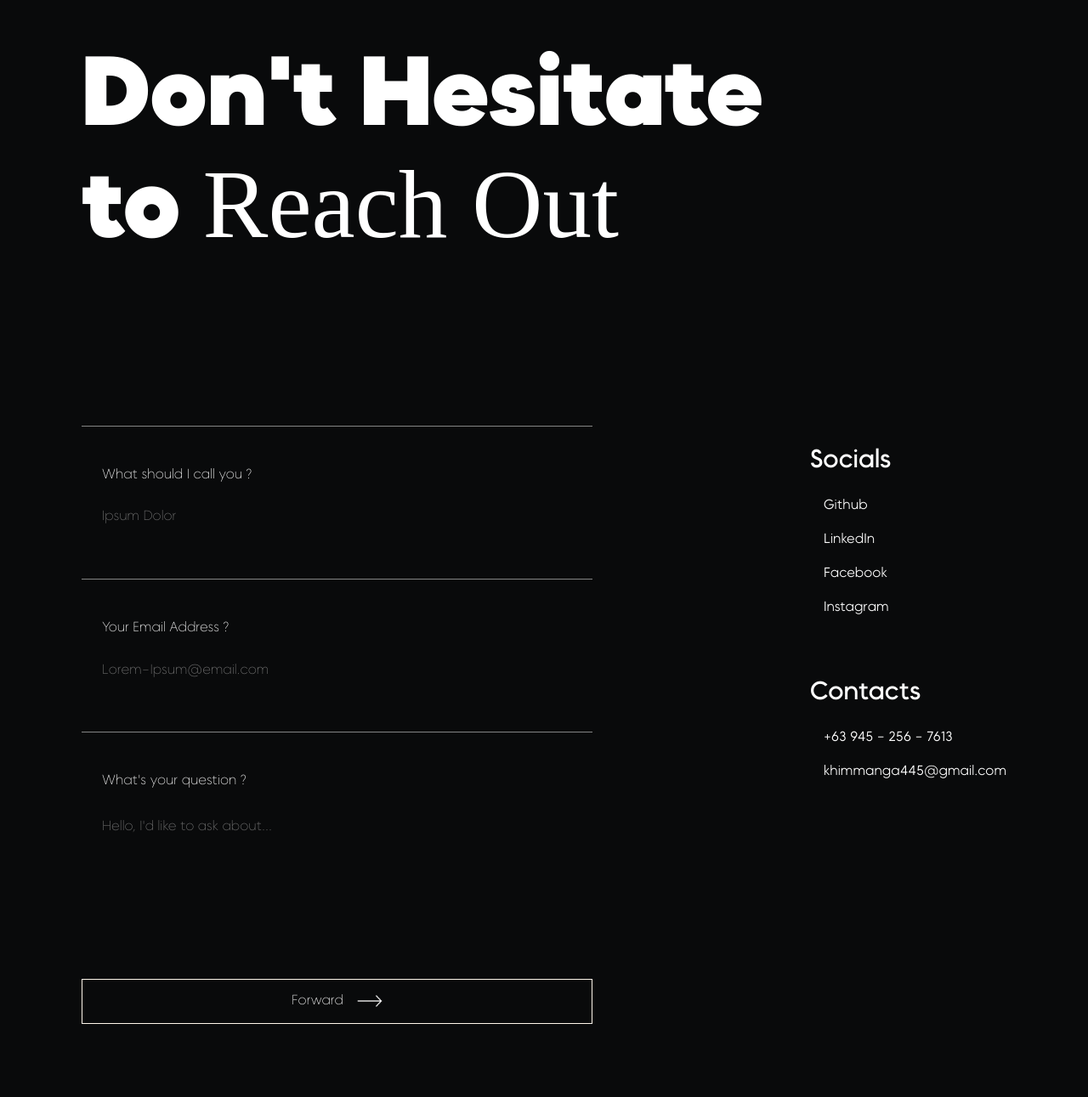
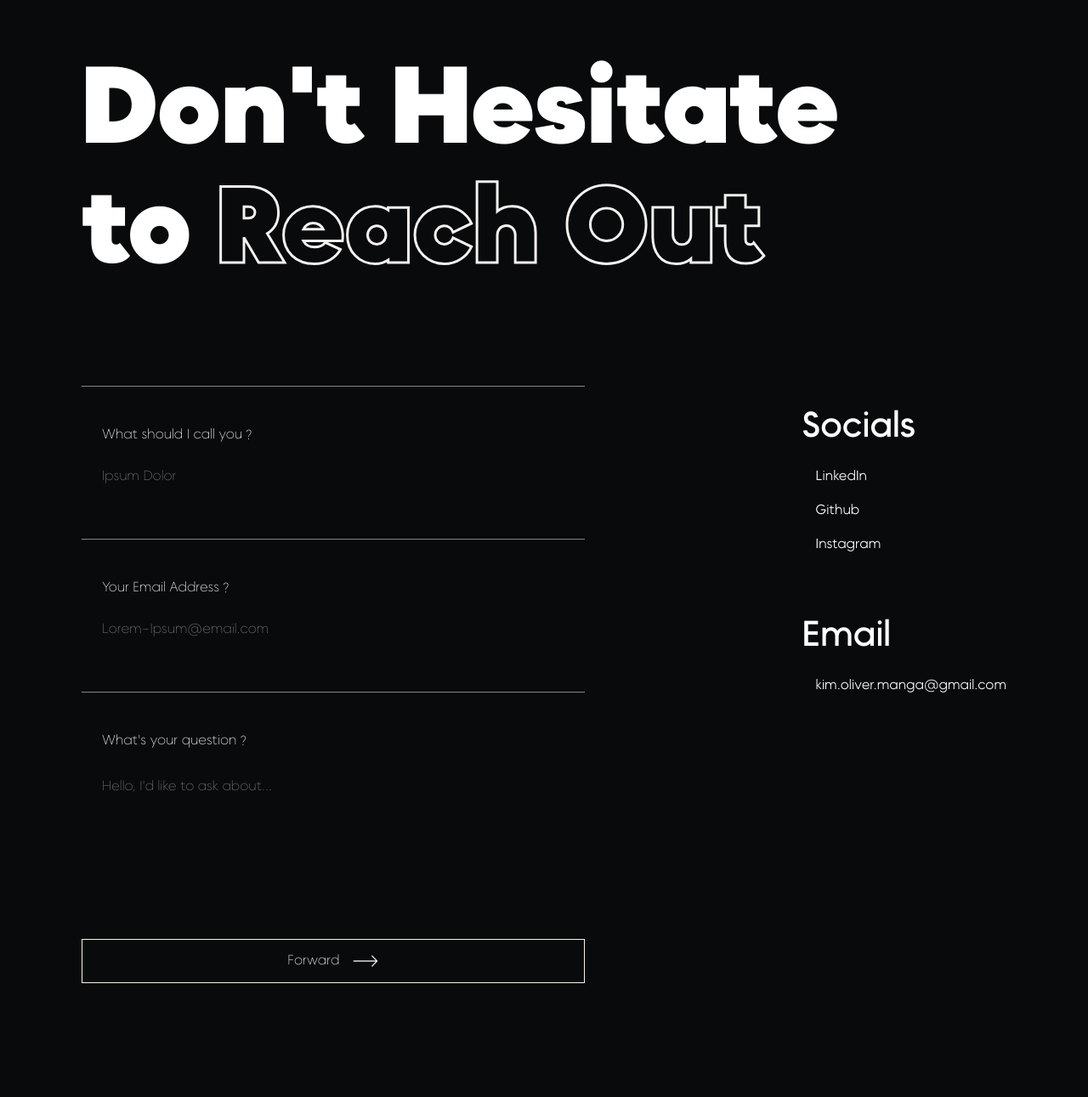
Before and after one commit to rttn-Mango/rttn.Mango, a React (Vite) app: page /contact in a window 1280 px wide. Shown: the part 179-1470 px from the top of the page at 85% size. Built offline with nearby package versions, Linux system fonts and the light colour scheme.

Commit message:
Changes: minor updates on contact page

```diff
--- a/src/Pages/ContactPage.jsx
+++ b/src/Pages/ContactPage.jsx
@@ -1,30 +1,10 @@
+import { useEffect } from "react";
 import { Link } from "react-router-dom";
-import { motion } from "framer-motion";
-import { useEffect } from "react";
 
 //Image
 import right from '../assets/Right.svg'
 
 export default function ContactPage() {
-    const textAnim = {
-        initial: {opacity: 0},
-        animate: {
-            opacity: 1,
-            transition: {
-                duration: .5,
-                ease: [0.45, 0, 0.55, 1]
-            }
-        }
-    }
-
-    const subHeadingAnim = {
-        initial: {y: 70, opacity: 0},
-        animate: {
-            y: 0,
-            opacity: 1,
-
-        }
-    }
 
     //To change document title once the Component mounts
     useEffect(() => {
@@ -35,7 +15,7 @@ export default function ContactPage() {
     return(
 
         <main className="contact-page">
-            <motion.h1 variants={textAnim} initial="initial" whileInView='animate'>Don&apos;t Hesitate to <span>Reach Out</span></motion.h1>
+            <h1 >Don&apos;t Hesitate to <span>Reach Out</span></h1>
 
             <section className="contact-page__container">
                 <form action="https://formsubmit.co/d04bc60964151e048879c5cd4e2a437f" method="POST" className="contact-page__form">
@@ -43,37 +23,35 @@ export default function ContactPage() {
                     {/*To disable captcha when sending message */}
                     <input type="hidden" name="_captcha" value='false'/>
 
-                    <motion.div variants={textAnim} initial="initial" whileInView='animate' className="form-group">
+                    <div className="form-group">
                         <label htmlFor="name">What should I call you<span>?</span></label>
                         <input id="name" name="name" type="text" placeholder="Ipsum Dolor" required/>
-                    </motion.div>
+                    </div>
 
-                    <motion.div variants={textAnim} initial="initial" whileInView='animate' className="form-group">
+                    <div className="form-group">
                         <label htmlFor="email">Your Email Address<span>?</span></label>
                         <input id="email" name="email" type="email" placeholder="Lorem-Ipsum@email.com" required/>
-                    </motion.div>
+                    </div>
 
-                    <motion.div variants={textAnim} initial="initial" whileInView='animate' className="form-group">
+                    <div className="form-group">
                         <label htmlFor="message">What&apos;s your question<span>?</span></label>
                         <textarea name="message" id="message" placeholder="Hello, I'd like to ask about..." required/>
-                    </motion.div>
+                    </div>
 
-                    <motion.button variants={textAnim} initial="initial" whileInView='animate' type="submit">Forward <img src={right} alt="right arrow" draggable="false" width={30} height={30}/></motion.button>
+                    <button type="submit">Forward <img src={right} alt="right arrow" draggable="false" width={30} height={30}/></button>
                 </form>
 
                 <section className="contact-page__links">
-                    <motion.h2 variants={subHeadingAnim} initial="initial" whileInView='animate'>Socials</motion.h2>
-                    <motion.div variants={textAnim} initial="initial" whileInView='animate' className="contact-page__links--socials">
+                    <h2 >Socials</h2>
+                    <div className="contact-page__links--socials">
+                        <Link to='www.linkedin.com/in/rttn-mango' title="LinkedIn Profile">LinkedIn</Link>
                         <Link to='https://github.com/rttn-Mango' title="Github Profile">Github</Link>
-                        <Link to='www.linkedin.com/in/rttn-mango' title="LinkedIn Profile">LinkedIn</Link>
-                        <Link to='https://www.facebook.com/kiolma09' title="Facebook Profile">Facebook</Link>
                         <Link to='https://www.instagram.com/rttn.mango/' title="Instagram Profile">Instagram</Link>
-                    </motion.div>
+                    </div>
 
                     <div className="contact-page__links--contacts">
-                        <motion.h2 variants={subHeadingAnim} initial="initial" whileInView='animate'>Contacts</motion.h2>
-                        <motion.p variants={textAnim} initial="initial" whileInView='animate'>+63 945 - 256 - 7613</motion.p>
-                        <motion.p variants={textAnim} initial="initial" whileInView='animate'>khimmanga445@gmail.com</motion.p>
+                        <h2 >Email</h2>
+                        <p>kim.oliver.manga@gmail.com</p>
                     </div>
                 </section>
             </section>
--- a/src/Styles/index.css
+++ b/src/Styles/index.css
@@ -483,7 +483,7 @@ textarea:not([rows]) {
 body {
   background-color: var(--dm-bg);
   font-family: "Okine-Thin";
-  color: white;
+  color: var(--neutral-100);
   overflow-x: hidden;
 }
 
@@ -720,116 +720,6 @@ body {
   opacity: 0.7;
 }
 
-.contact-page {
-  max-width: clamp(80%, 85vw, 110rem);
-  margin-inline: auto;
-}
-.contact-page h1 {
-  font-size: clamp(var(--font-size-300), 9vw, var(--font-size-900));
-  font-family: "Okine-Black";
-  margin-block: 8vw 15vw;
-}
-.contact-page h1 span {
-  font-family: "Okine-Black-Outline";
-}
-.contact-page .form-group {
-  display: flex;
-  flex-direction: column;
-  gap: 1rem;
-  padding-block: 3rem;
-  border-top: 1px solid rgba(255, 255, 255, 0.5);
-}
-.contact-page label {
-  padding-left: 1.5rem;
-}
-.contact-page label span {
-  display: inline-block;
-  padding-left: 0.25rem;
-  animation: question-mark 700ms ease-in-out infinite alternate;
-}
-.contact-page input, .contact-page textarea {
-  padding: 1rem 1.5rem;
-  background-color: transparent;
-  border: 0;
-  color: white;
-}
-.contact-page input::-webkit-input-placeholder, .contact-page input::-moz-placeholder, .contact-page textarea::-webkit-input-placeholder, .contact-page textarea::-moz-placeholder {
-  color: white;
-}
-.contact-page textarea {
-  resize: none;
-}
-.contact-page button {
-  width: 100%;
-  display: flex;
-  flex-direction: row;
-  gap: 1rem;
-  align-items: center;
-  justify-content: center;
-  padding-block: 0.65rem;
-  background-color: transparent;
-  border: 1px solid var(--clr-dm-primary);
-  color: white;
-  cursor: pointer;
-  transform: translateY(0);
-  transition: transform 300ms ease-in-out;
-}
-.contact-page button img {
-  transform: translateX(0);
-  transition: transform 300ms ease-in-out;
-}
-.contact-page button:hover, .contact-page button:focus, .contact-page button:active {
-  box-shadow: 2px 3px 0 var(--clr-dm-primary);
-  transform: translateY(-3px);
-}
-.contact-page button:hover img, .contact-page button:focus img, .contact-page button:active img {
-  transform: translateX(5px);
-}
-.contact-page form {
-  padding-bottom: 6rem;
-  border-bottom: 1px solid rgba(255, 255, 255, 0.5);
-}
-.contact-page a, .contact-page p {
-  text-decoration: none;
-  font-family: "Okine-Light";
-}
-.contact-page p {
-  padding-bottom: 1rem;
-}
-.contact-page__links {
-  padding-block: 5rem;
-}
-.contact-page__links h2 {
-  font-size: clamp(var(--font-size-250), 10%, var(--font-size-300));
-  font-family: "Okine-Regular";
-  padding-block: 1.5rem;
-}
-.contact-page__links a {
-  position: relative;
-}
-.contact-page__links a::after {
-  position: absolute;
-  content: "";
-  width: 0%;
-  height: 2px;
-  left: 1rem;
-  bottom: -3px;
-  background-color: var(--clr-dm-accent);
-  transition: width 300ms ease-in-out;
-}
-.contact-page__links a:hover, .contact-page__links a:focus {
-  font-family: "Stardom";
-}
-.contact-page__links a:hover::after, .contact-page__links a:focus::after {
-  width: 15%;
-}
-.contact-page__links--socials {
-  padding-bottom: 3rem;
-  display: flex;
-  flex-direction: column;
-  gap: 1rem;
-}
-
 .about-page {
   max-width: clamp(80%, 85vw, 110rem);
   margin-inline: auto;
@@ -1023,14 +913,18 @@ body {
 .works-page a:not(.contact a) {
   display: inline-flex;
   align-items: center;
-  gap: 3px;
+  gap: 8px;
   font-size: calc(var(--fs-body) + 0.08em);
   color: var(--secondary);
   font-family: "Okine-Light";
+  height: fit-content;
 }
 .works-page a:not(.contact a) svg {
-  width: var(--fs-caption);
+  width: 0.6em;
   height: max-content;
+}
+.works-page a:not(.contact a):hover {
+  font-family: "Okine-Regular";
 }
 .works-page .desc__row {
   display: flex;
@@ -1104,6 +998,151 @@ body {
   }
 }
 
+.contact-page {
+  max-width: clamp(80%, 85vw, 110rem);
+  margin-inline: auto;
+}
+.contact-page h1 {
+  font-size: clamp(var(--fs-body3) + 0.75dvw, 10vw, var(--fs-display));
+  font-family: "Okine-Black";
+  padding-block: 0.875em;
+}
+.contact-page h1 span {
+  color: transparent;
+  -webkit-text-stroke: 3px var(--dm-txt);
+}
+@media screen and (max-width: 600px) {
+  .contact-page h1 span {
+    -webkit-text-stroke: 1px var(--dm-txt);
+  }
+}
+.contact-page .form-group {
+  display: flex;
+  flex-direction: column;
+  gap: 1rem;
+  padding-block: 3rem;
+  border-top: 1px solid rgba(255, 255, 255, 0.5);
+}
+.contact-page .form-group:focus-within label {
+  color: var(--secondary);
+  font-family: "Okine-Bold";
+}
+.contact-page label {
+  padding-left: 1.5rem;
+}
+.contact-page label span {
+  display: inline-block;
+  padding-left: 0.25rem;
+  animation: question-mark 500ms ease-in-out infinite alternate;
+}
+.contact-page input, .contact-page textarea {
+  padding: 1rem 1.5rem;
+  background-color: transparent;
+  border: 0;
+  color: var(--neutral-100);
+  outline: 0;
+}
+.contact-page input::-webkit-input-placeholder, .contact-page input::-moz-placeholder, .contact-page textarea::-webkit-input-placeholder, .contact-page textarea::-moz-placeholder {
+  color: var(--neutral-100);
+}
+.contact-page textarea {
+  resize: none;
+}
+.contact-page button {
+  width: 100%;
+  display: flex;
+  flex-direction: row;
+  gap: 1rem;
+  align-items: center;
+  justify-content: center;
+  padding-block: 0.65rem;
+  background-color: transparent;
+  border: 1px solid var(--dm-primary);
+  color: var(--neutral-100);
+  cursor: pointer;
+  transform: translateY(0);
+  transition: transform 300ms ease-in-out;
+}
+.contact-page button img {
+  transform: translateX(0);
+  transition: transform 300ms ease-in-out;
+}
+.contact-page button:hover {
+  box-shadow: 2px 3px 0 var(--dm-primary);
+  transform: translateY(-3px);
+}
+.contact-page button:hover img {
+  transform: translateX(5px);
+}
+.contact-page button:focus {
+  box-shadow: 0 0 30px rgba(255, 255, 255, 0.5);
+}
+.contact-page form {
+  padding-bottom: 6rem;
+  border-bottom: 1px solid rgba(255, 255, 255, 0.5);
+}
+.contact-page a, .contact-page p {
+  text-decoration: none;
+  font-family: "Okine-Light";
+}
+.contact-page p {
+  padding-bottom: 1rem;
+}
+.contact-page__links {
+  padding-block: 5rem;
+}
+.contact-page__links h2 {
+  font-size: clamp(var(--fs-body), 8vw, var(--fs-body3));
+  font-family: "Okine-Regular";
+  padding-block: 1.5rem;
+}
+.contact-page__links a {
+  position: relative;
+}
+.contact-page__links a::after {
+  position: absolute;
+  content: "";
+  width: 0%;
+  height: 2px;
+  left: 1rem;
+  bottom: -3px;
+  background-color: var(--neutral-300);
+  transition: width 300ms ease-in-out;
+}
+.contact-page__links a:hover, .contact-page__links a:focus {
+  color: var(--secondary);
+}
+.contact-page__links a:hover::after, .contact-page__links a:focus::after {
+  width: 15%;
+}
+.contact-page__links--socials {
+  padding-bottom: 3rem;
+  display: flex;
+  flex-direction: column;
+  gap: 1rem;
+}
+@media screen and (min-width: 70em) {
+  .contact-page__container {
+    display: flex;
+    flex-direction: row;
+    gap: 20vw;
+  }
+  .contact-page a, .contact-page p {
+    padding-left: 1rem;
+  }
+  .contact-page form {
+    flex: 1;
+    border-bottom: 0;
+    padding-bottom: 10rem;
+  }
+  .contact-page h3 {
+    padding-top: 0;
+  }
+  .contact-page__links {
+    padding-top: 0;
+  }
+}
+
 .burger {
   position: fixed;
   z-index: 9;
@@ -1144,78 +1183,6 @@ body {
   justify-content: center;
 }
 
-@media (min-width: 70em) {
-  .contact-page__container {
-    display: flex;
-    flex-direction: row;
-    gap: 20vw;
-  }
-  .contact-page a, .contact-page p {
-    padding-left: 1rem;
-  }
-  .contact-page form {
-    flex: 1;
-    border-bottom: 0;
-    padding-bottom: 10rem;
-  }
-  .contact-page h3 {
-    padding-top: 0;
-  }
-  .contact-page__links {
-    padding-top: 0;
-  }
-  .works-page .mobile-img {
-    display: none;
-  }
-  .works-page .desktop-img {
-    display: block;
-    object-fit: contain;
-  }
-  .works-page .info-img__wrapper {
-    height: 0;
-  }
-  .works-page h3 {
-    padding-top: 0;
-  }
-  .works-page .info-data {
-    cursor: pointer;
-    padding: 2rem 3rem 3rem 3rem;
-    border-radius: 1rem;
-    transition: background-color 500ms ease-in-out;
-  }
-  .works-page__details--wrapper {
-    display: flex;
-    flex-direction: row;
-    gap: 2rem;
-    justify-content: space-between;
-  }
-  .works-page__details--hover {
-    height: 750px;
-    overflow: hidden;
-  }
-  .works-page__details--hover .hover-anim {
-    position: relative;
-  }
-  .works-page__details--hover .hover-anim p {
-    height: 750px;
-    font-size: clamp(var(--font-size-300), 2vw, var(--font-size-900));
-    font-family: "Okine-Black-Outline";
-    max-width: 10ch;
-    text-align: center;
-    padding-top: 50%;
-  }
-  .works-page__details--info {
-    order: -1;
-    flex-basis: 50%;
-    align-self: center;
-  }
-}
-@media (width > 640px) and (width < 1200px) {
-  .projects__contents {
-    flex-direction: column;
-    text-align: center;
-  }
-}
 @keyframes down-arrow {
   from {
     transform: translateY(-1px);
--- a/src/Styles/index.scss
+++ b/src/Styles/index.scss
@@ -30,7 +30,7 @@
 body{
     background-color: var(--dm-bg);
     font-family: 'Okine-Thin';
-    color: white;
+    color: var(--neutral-100);
     overflow-x: hidden;
 }
 
@@ -245,118 +245,6 @@ body{
     }
 }
 
-//Contact Page
-.contact-page{
-    @include container();
-
-    h1{
-        font-size: clamp(var(--font-size-300), 9vw, var(--font-size-900));
-        font-family: 'Okine-Black';
-        margin-block: 8vw 15vw;
-
-        span{font-family: 'Okine-Black-Outline';}
-    }
-
-    .form-group{
-        @include flex(column, 1rem);
-        padding-block: 3rem;
-        border-top: 1px solid rgba(255 255 255 / 0.5);
-    }
-
-    label{
-        padding-left: 1.5rem;
-
-        span{
-            display: inline-block;
-            padding-left: .25rem;
-            animation: question-mark 700ms ease-in-out infinite alternate;
-        }
-    }
-
-    input,textarea{
-        padding: 1rem 1.5rem;
-        background-color: transparent;
-        border: 0;
-        color: white;
-
-        &::-webkit-input-placeholder, &::-moz-placeholder{
-            color: white;
-        }
-    }
-
-    textarea{resize: none;}
-
-    button{
-        width: 100%;
-        @include flex(row, 1rem);
-        align-items: center;
-        justify-content: center;
-        padding-block: .65rem;
-        background-color: transparent;
-        border: 1px solid var(--clr-dm-primary);
-        color: white;
-        cursor: pointer;
-        transform: translateY(0);
-        transition: transform 300ms ease-in-out;
-
-        img{
-            transform: translateX(0);
-            transition: transform 300ms ease-in-out;
-        }
-
-        &:hover, &:focus, &:active{
-            box-shadow: 2px 3px 0 var(--clr-dm-primary);
-            transform: translateY(-3px);
-            img{transform: translateX(5px)}
-        }
-    }
-
-    form{padding-bottom: 6rem; border-bottom: 1px solid rgba(255 255 255 / 0.5);}
-
-    a, p{
-        text-decoration: none;
-        font-family: 'Okine-Light';
-    }
-
-    p{padding-bottom: 1rem;}
-
-    &__links{
-        padding-block: 5rem;
-
-        h2{
-            font-size: clamp(var(--font-size-250), 10%, var(--font-size-300));
-            font-family: 'Okine-Regular';
-            padding-block: 1.5rem;
-        }
-
-        & a{
-            position: relative;
-
-            &::after{
-                position: absolute;
-                content: '';
-                width: 0%;
-                height: 2px;
-                left: 1rem;
-                bottom: -3px;
-                background-color: var(--clr-dm-accent);
-                transition: width 300ms ease-in-out;
-
-            }
-
-            &:hover, &:focus{
-                font-family: 'Stardom';
-                &::after{width: 15%;}
-            }
-        }
-
-        &--socials{
-            padding-bottom: 3rem;
-            @include flex(column, 1rem)
-        }
-    }
-}
-
 //About Page
 .about-page{
     @include container();
@@ -549,15 +437,18 @@ body{
     a:not(.contact a){
         display: inline-flex;
         align-items: center;
-        gap: 3px;
+        gap: 8px;
         font-size: calc(var(--fs-body) + .08em);
         color: var(--secondary);
         font-family: 'Okine-Light';
+        height: fit-content;
 
         & svg{
-            width: var(--fs-caption);
+            width: .6em;
             height: max-content;
         }
+
+        &:hover{font-family: 'Okine-Regular'}
     }
 
     .desc__row{
@@ -619,6 +510,144 @@ body{
 
 }
 
+//Contact Page
+.contact-page{
+    @include container();
+
+    h1{
+        font-size: clamp(calc(var(--fs-body3) + .75dvw), 10vw, var(--fs-display));
+        font-family: 'Okine-Black';
+        padding-block: .875em;
+
+        span{
+            color: transparent;
+            -webkit-text-stroke: 3px var(--dm-txt);
+            @media screen and (max-width: 600px) { -webkit-text-stroke: 1px var(--dm-txt); }
+        }
+    }
+
+    .form-group{
+        @include flex(column, 1rem);
+        padding-block: 3rem;
+        border-top: 1px solid rgba(255 255 255 / 0.5);
+
+        &:focus-within{
+            label{
+                color: var(--secondary);
+                font-family: 'Okine-Bold';
+            }
+        }
+    }
+
+    label{
+        padding-left: 1.5rem;
+
+        span{
+            display: inline-block;
+            padding-left: .25rem;
+            animation: question-mark 500ms ease-in-out infinite alternate;
+        }
+    }
+
+    input,textarea{
+        padding: 1rem 1.5rem;
+        background-color: transparent;
+        border: 0;
+        color: var(--neutral-100);
+        outline: 0;
+
+        &::-webkit-input-placeholder, &::-moz-placeholder{
+            color: var(--neutral-100);;
+        }
+    }
+
+    textarea{resize: none;}
+
+    button{
+        width: 100%;
+        @include flex(row, 1rem);
+        align-items: center;
+        justify-content: center;
+        padding-block: .65rem;
+        background-color: transparent;
+        border: 1px solid var(--dm-primary);
+        color: var(--neutral-100);
+        cursor: pointer;
+        transform: translateY(0);
+        transition: transform 300ms ease-in-out;
+
+        img{
+            transform: translateX(0);
+            transition: transform 300ms ease-in-out;
+        }
+
+        &:hover{
+            box-shadow: 2px 3px 0 var(--dm-primary);
+            transform: translateY(-3px);
+            img{transform: translateX(5px)}
+        }
+
+        &:focus{box-shadow: 0 0 30px rgba(255 255 255 / 0.5)}
+    }
+
+    form{padding-bottom: 6rem; border-bottom: 1px solid rgba(255 255 255 / 0.5);}
+
+    a, p{
+        text-decoration: none;
+        font-family: 'Okine-Light';
+    }
+
+    p{padding-bottom: 1rem;}
+
+    &__links{
+        padding-block: 5rem;
+
+        h2{
+            font-size: clamp(var(--fs-body), 8vw, var(--fs-body3));
+            font-family: 'Okine-Regular';
+            padding-block: 1.5rem;
+        }
+
+        & a{
+            position: relative;
+
+            &::after{
+                position: absolute;
+                content: '';
+                width: 0%;
+                height: 2px;
+                left: 1rem;
+                bottom: -3px;
+                background-color: var(--neutral-300);
+                transition: width 300ms ease-in-out;
+
+            }
+
+            &:hover, &:focus{
+                color: var(--secondary);
+                &::after{width: 15%;}
+            }
+        }
+
+        &--socials{
+            padding-bottom: 3rem;
+            @include flex(column, 1rem)
+        }
+    }
+
+    @media screen and (min-width: 70em) {
+        &__container{@include flex(row, 20vw)}
+
+        a,p{padding-left: 1rem;}
+
+        form{flex: 1; border-bottom: 0; padding-bottom: 10rem;}
+
+        h3{padding-top: 0;}
+
+        &__links{padding-top: 0}
+    }
+}
+
 //Burger Menu
 .burger{
     position: fixed;
@@ -662,78 +691,6 @@ body{
     justify-content: center;
 }
 
-//Desktop Layouts
-@media (min-width: 70em){
-    .contact-page{
-        &__container{@include flex(row, 20vw)}
-
-        a,p{padding-left: 1rem;}
-
-        form{flex: 1; border-bottom: 0; padding-bottom: 10rem;}
-
-        h3{padding-top: 0;}
-
-        &__links{padding-top: 0}
-    }
-
-
-    .works-page{
-        .mobile-img{display: none;}
-        .desktop-img{display: block; object-fit: contain;}
-        .info-img__wrapper{height: 0;}
-
-        h3{padding-top: 0}
-
-        .info-data{
-            cursor: pointer;
-            padding: 2rem 3rem 3rem 3rem;
-            border-radius: 1rem;
-            transition: background-color 500ms ease-in-out
-        }
-
-        &__details{
-            &--wrapper{
-                @include flex(row, 2rem); justify-content: space-between;
-            }
-
-            &--hover{
-                height: 750px;
-                overflow: hidden;
-
-                .hover-anim{
-                    & p{
-                        height: 750px;
-                        font-size: clamp(var(--font-size-300), 2vw, var(--font-size-900));
-                        font-family: 'Okine-Black-Outline';
-                        max-width: 10ch;
-                        text-align: center;
-                        padding-top: 50%;
-                    }
-
-                    position: relative;
-
-                }
-            }
-
-
-            &--info{
-                order: -1;
-                flex-basis: 50%;
-                align-self: center;
-            }
-        }
-
-    }
-}
-
-//To re-align the text inside the container
-@media (width > 640px) and (width < 1200px){
-    .projects__contents{
-        flex-direction: column;
-        text-align: center;
-    }
-}
-
 //Down arrow animation
 @keyframes down-arrow{
     from{transform: translateY(-1px);}
```
Also changed, not shown: 1 other file (tests, documents, lock files or other folders).
